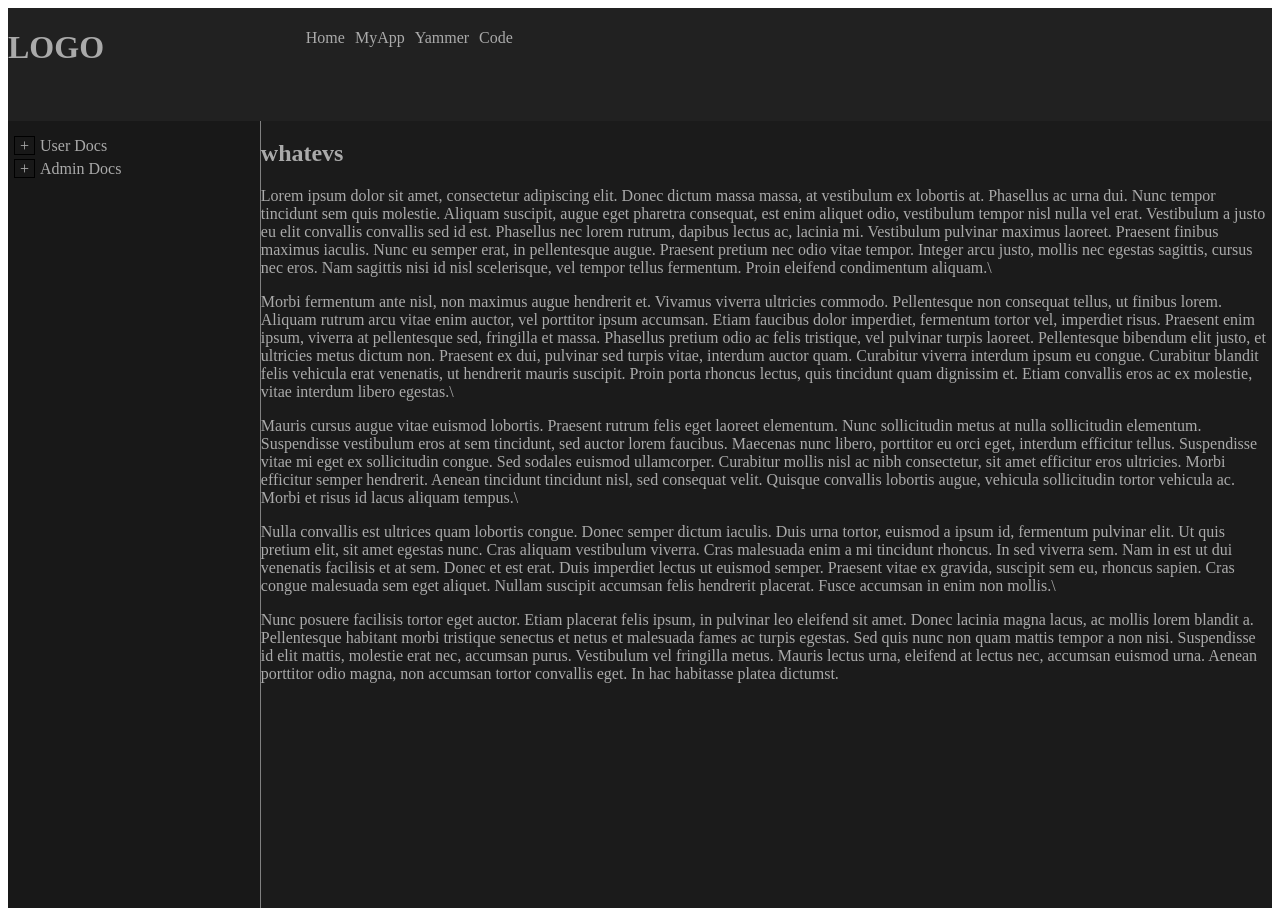
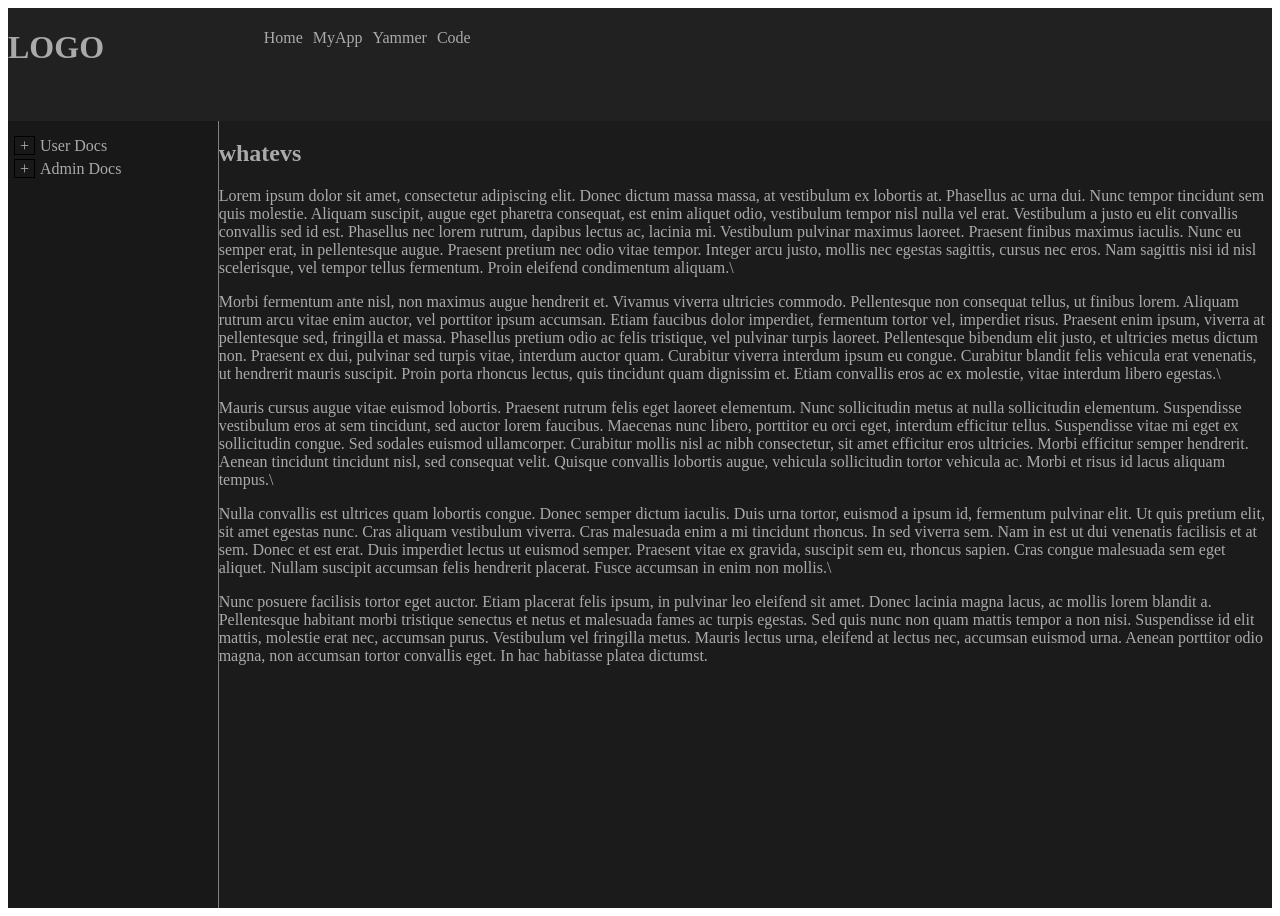
Before and after one commit to emacintosh/eric-docs, a Jekyll site: the page built from readme.md, in a window 1280 px wide. Built offline with Jekyll 4.4.1, drawn with Linux system fonts in a browser that asks for light colours; our own code applies the rules of GitHub Pages for plain Markdown files.

Commit message:
Update style.css

```diff
--- a/css/style.css
+++ b/css/style.css
@@ -2,7 +2,7 @@
   display: grid;
   height: 100vh;
   color: #AAAAAA;
-  grid-template-columns: 1fr 4fr;
+  grid-template-columns: 1fr 5fr;
   grid-template-rows: 1fr 7fr;
   grid-template-areas:
     "logo links"
```
